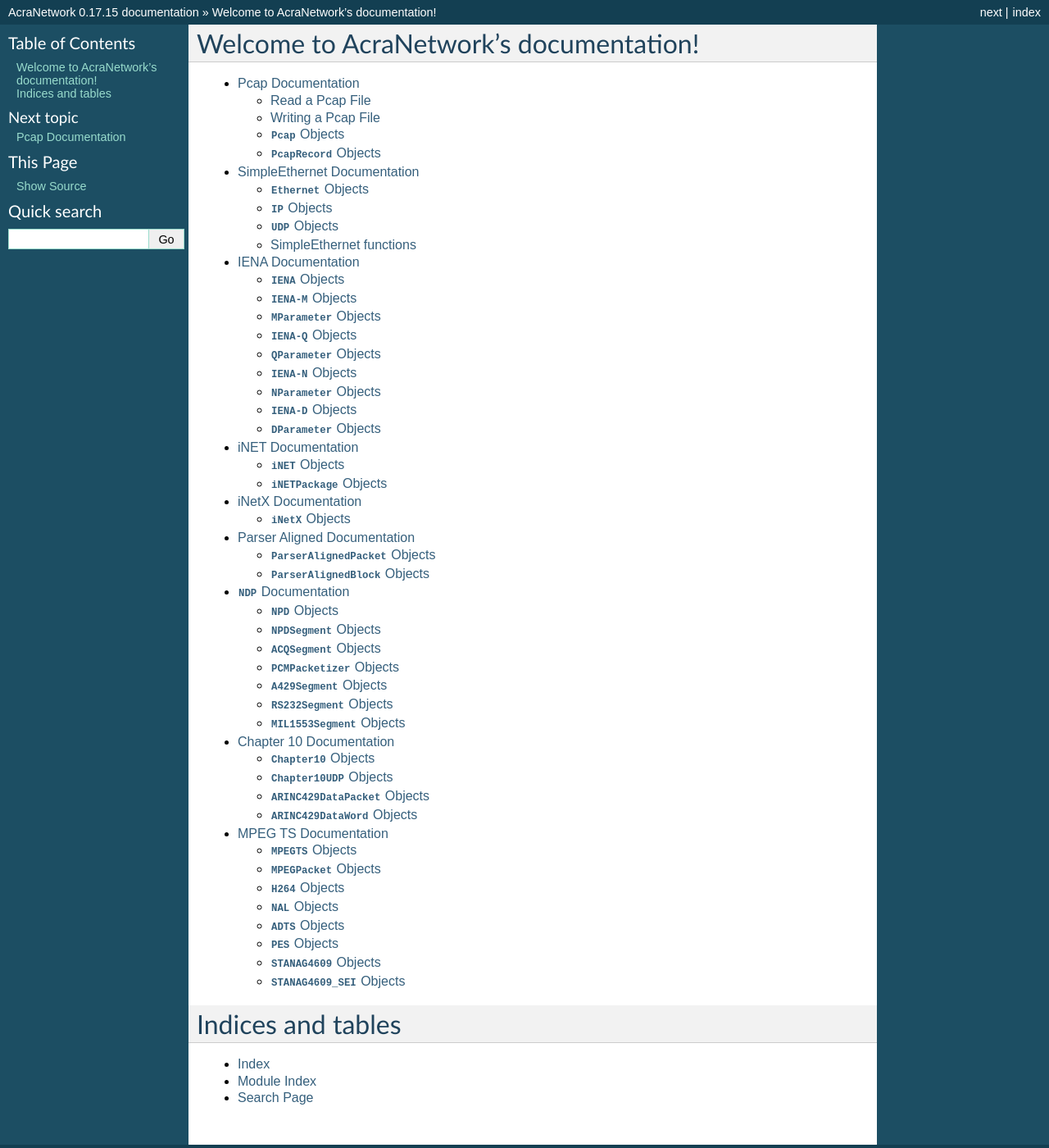
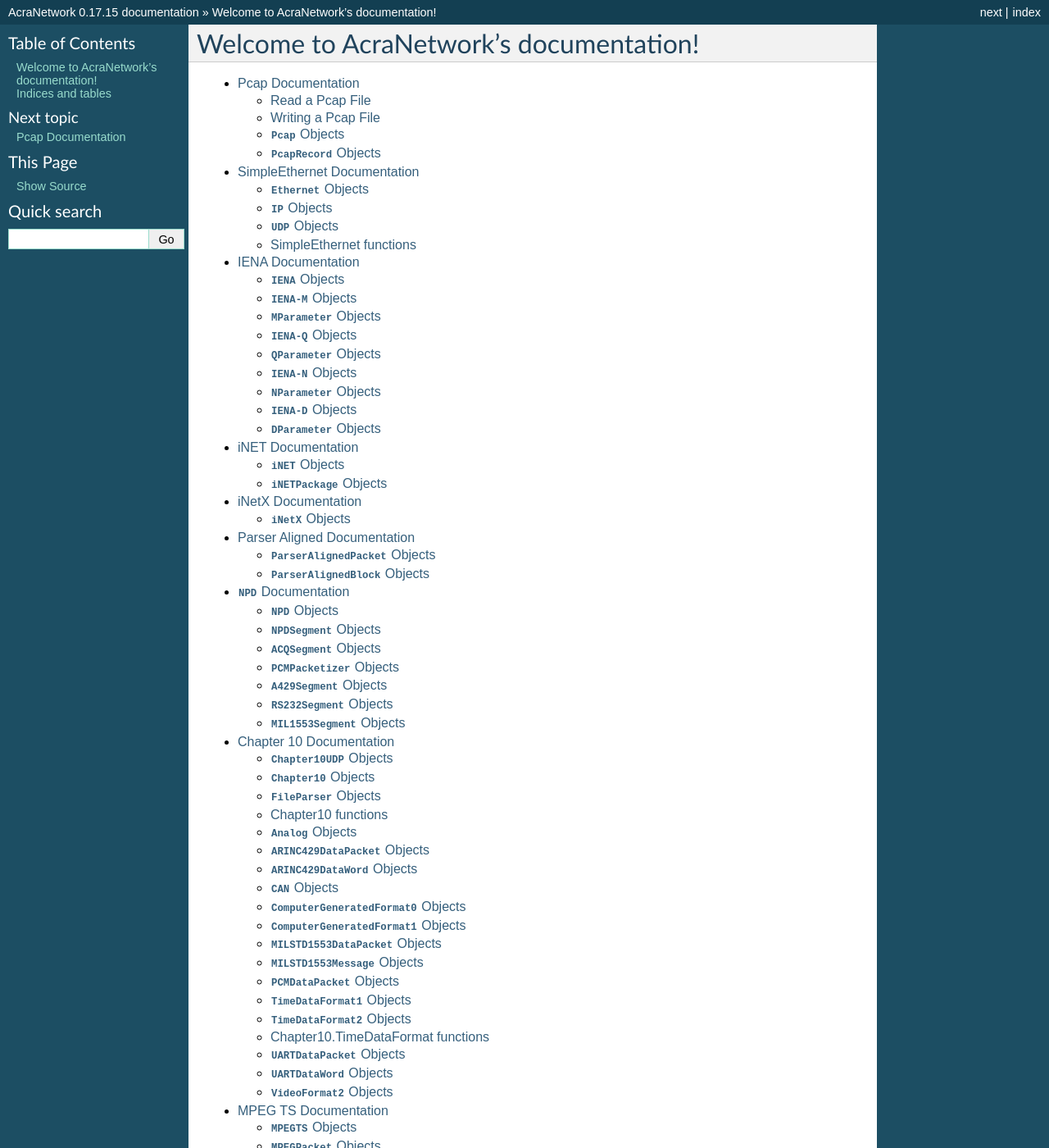
Before and after one commit to diarmuidcwc/AcraNetwork, a Sphinx documentation site: the page built from docs/index.rst, in a window 1280 px wide and 1400 px high. Shown: the whole window at 82% size. Built offline with Sphinx 7.4.7, drawn with Linux system fonts in a browser that asks for light colours.

Commit message:
More commenting and documentation updates

```diff
--- a/docs/chapter10.rst
+++ b/docs/chapter10.rst
@@ -15,6 +15,14 @@
 
 Examples and details are available below
 
+.. py:currentmodule:: Chapter10.Chapter10UDP
+
+:class:`Chapter10UDP` Objects
+==============================
+.. autoclass:: Chapter10UDP
+   :members:
+
+
 .. py:currentmodule:: Chapter10.Chapter10
 
 :class:`Chapter10` Objects
@@ -22,13 +30,24 @@
 .. autoclass:: Chapter10
    :members:
 
+:class:`FileParser` Objects
+===========================
+.. autoclass:: FileParser
+   :members:
 
-.. py:currentmodule:: Chapter10.Chapter10UDP
+Chapter10 functions
+=========================
+These are useful functions than are associated with Chapter10 packets
+
+.. autofunction:: get_checksum_buf
+.. autofunction:: get_checksum_byte_buf
 
 
-:class:`Chapter10UDP` Objects
-==============================
-.. autoclass:: Chapter10UDP
+.. py:currentmodule:: Chapter10.Analog
+
+:class:`Analog` Objects
+===========================
+.. autoclass:: Analog
    :members:
 
 .. py:currentmodule:: Chapter10.ARINC429
@@ -43,3 +62,80 @@
 ==================================
 .. autoclass:: ARINC429DataWord
    :members:
+
+.. py:currentmodule:: Chapter10.CAN
+
+:class:`CAN` Objects
+=====================
+.. autoclass:: CANDataPacket
+   :members:
+
+.. py:currentmodule:: Chapter10.ComputerData
+
+:class:`ComputerGeneratedFormat0` Objects
+==========================================
+.. autoclass:: ComputerGeneratedFormat0
+   :members:
+
+:class:`ComputerGeneratedFormat1` Objects
+==========================================
+.. autoclass:: ComputerGeneratedFormat1
+   :members:
+
+.. py:currentmodule:: Chapter10.MILSTD1553
+
+:class:`MILSTD1553DataPacket` Objects
+======================================
+.. autoclass:: MILSTD1553DataPacket
+   :members:
+
+:class:`MILSTD1553Message` Objects
+==================================
+.. autoclass:: MILSTD1553Message
+   :members:
+
+
+.. py:currentmodule:: Chapter10.PCM
+
+:class:`PCMDataPacket` Objects
+==================================
+.. autoclass:: PCMDataPacket
+   :members:
+
+.. py:currentmodule:: Chapter10.TimeDataFormat
+
+:class:`TimeDataFormat1` Objects
+==================================
+.. autoclass:: TimeDataFormat1
+   :members:
+
+:class:`TimeDataFormat2` Objects
+==================================
+.. autoclass:: TimeDataFormat2
+   :members:
+
+Chapter10.TimeDataFormat functions
+===================================
+These are useful functions than are associated with Time packets
+
+.. autofunction:: double_digits_to_bcd
+.. autofunction:: bcd_to_int
+
+.. py:currentmodule:: Chapter10.UART
+
+:class:`UARTDataPacket` Objects
+==================================
+.. autoclass:: UARTDataPacket
+   :members:
+
+:class:`UARTDataWord` Objects
+==================================
+.. autoclass:: UARTDataWord
+   :members:
+
+.. py:currentmodule:: Chapter10.Video
+
+:class:`VideoFormat2` Objects
+==================================
+.. autoclass:: VideoFormat2
+   :members:
--- a/docs/conf.py
+++ b/docs/conf.py
@@ -17,7 +17,7 @@
 # sys.path.insert(0, os.path.abspath('.'))
 import sys
 
-sys.path.append("../AcraNetwork")
+sys.path.insert(0, "../")
 
 # -- Project information -----------------------------------------------------
 
--- a/docs/index.rst
+++ b/docs/index.rst
@@ -7,7 +7,7 @@
 =======================================
 
 .. toctree::
-   :maxdepth: 3
+   :maxdepth: 2
 
    pcap
    simpleethernet
--- a/docs/npd.rst
+++ b/docs/npd.rst
@@ -1,9 +1,9 @@
-:class:`NDP` Documentation
+:class:`NPD` Documentation
 ***************************
 
 .. py:currentmodule:: NPD
 
-NPD is a TTC payload format usual encapsulated in UDP payloads
+NPD is a TTC payload format usual encapsulated in UDP payloads. It is commonly known as DARv3
 
 This module supports the creating and analysis of NPD packets
 
```
Also changed, not shown: 14 other files.
